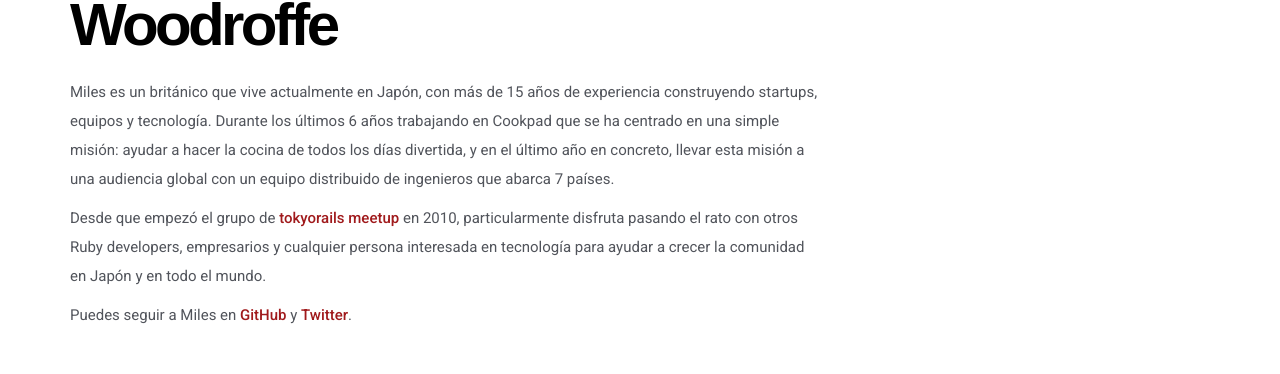
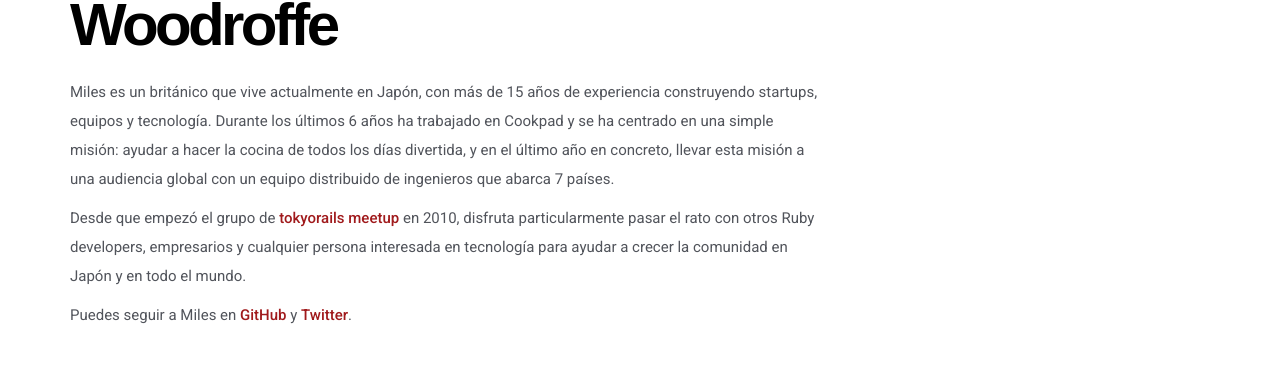
Before and after one commit to RubyConfCo/2016-rubyconfco.github.io, a Jekyll site: the page built from blog/_posts/2016-07-25-miles-woodroffe.md, in a window 1280 px wide. Shown: the part 1323-1697 px from the top of the page. Built offline with Jekyll 4.4.1, drawn with Linux system fonts in a browser that asks for light colours; some web fonts are replaced; a script that is not in the unit is left out; comment, search, counter and statistics services are not loaded.

Commit message:
Update 2016-07-25-miles-woodroffe.md

```diff
--- a/blog/_posts/2016-07-25-miles-woodroffe.md
+++ b/blog/_posts/2016-07-25-miles-woodroffe.md
@@ -18,9 +18,9 @@ You can follow Miles on [GitHub][gh] and [Twitter][tw].
 
 # Te presentamos a Miles Woodroffe
 
-Miles es un británico que vive actualmente en Japón, con más de 15 años de experiencia construyendo startups, equipos y tecnología. Durante los últimos 6 años trabajando en Cookpad que se ha centrado en una simple misión: ayudar a hacer la cocina de todos los días divertida, y en el último año en concreto, llevar esta misión a una audiencia global con un equipo distribuido de ingenieros que abarca 7 países.
+Miles es un británico que vive actualmente en Japón, con más de 15 años de experiencia construyendo startups, equipos y tecnología. Durante los últimos 6 años ha trabajado en Cookpad y se ha centrado en una simple misión: ayudar a hacer la cocina de todos los días divertida, y en el último año en concreto, llevar esta misión a una audiencia global con un equipo distribuido de ingenieros que abarca 7 países.
 
-Desde que empezó el grupo de [tokyorails meetup](https://twitter.com/tokyorails) en 2010, particularmente disfruta pasando el rato con otros Ruby developers, empresarios y cualquier persona interesada en tecnología para ayudar a crecer la comunidad en Japón y en todo el mundo.
+Desde que empezó el grupo de [tokyorails meetup](https://twitter.com/tokyorails) en 2010, disfruta particularmente pasar el rato con otros Ruby developers, empresarios y cualquier persona interesada en tecnología para ayudar a crecer la comunidad en Japón y en todo el mundo.
 
 Puedes seguir a Miles en [GitHub][GH] y [Twitter][TW].
 
```
